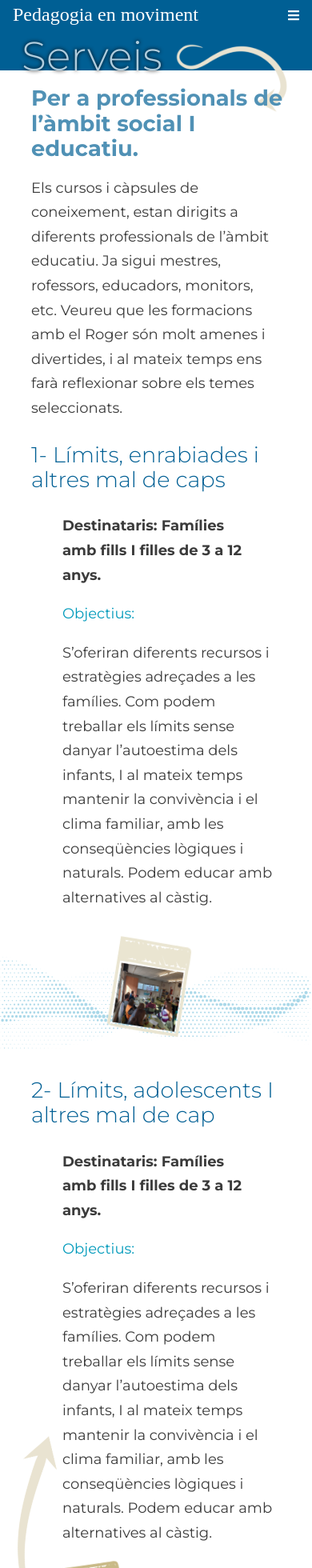
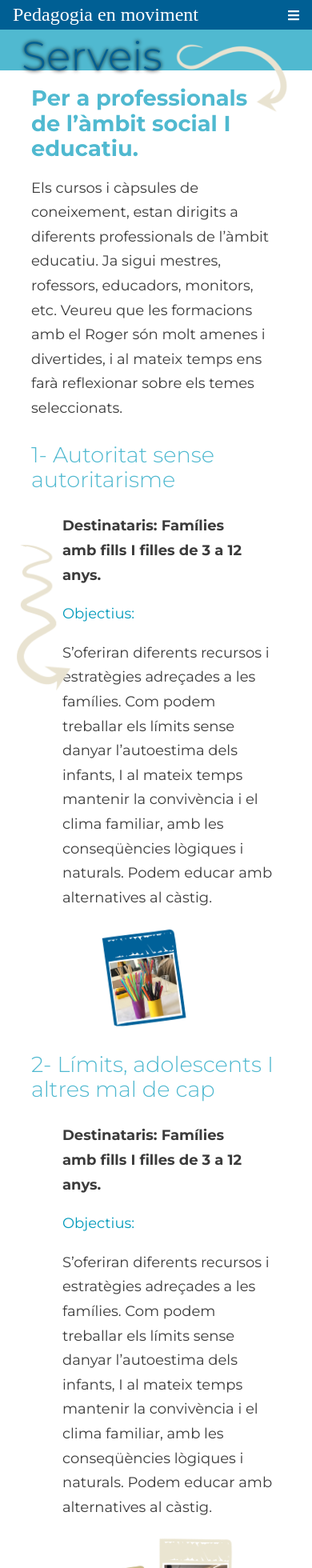
Before and after one commit to devlitus/vite-roger, a React (Vite) app: page /bissnes in a window 390 px wide. Shown: the top 1960 px of the page at 80% size. Built offline with nearby package versions, Linux system fonts and the light colour scheme; a web font is replaced by a local one.

Commit message:
Component Bissnes
Modify styles and structure html

```diff
--- a/src/pages/bissnes/bissnes.css
+++ b/src/pages/bissnes/bissnes.css
@@ -1,5 +1,5 @@
-.family-header {
-  background-color: var(--primaryColor);
+.bissnes-header {
+  background-color: var(--senaryColor);
   height: 13vw;
   display: flex;
   flex-flow: row nowrap;
@@ -7,135 +7,54 @@
   align-items: flex-start;
   gap: 0 2rem;
 }
-.family-header h1 {
+.bissnes-header h1 {
   margin: 1vw 0 0 0;
   padding: 0;
   font-size: clamp(5vw, 13vw, 25vw);
   font-weight: var(--fontWeightLight);
-  color: var(--quaternaryColor);
+  color: var(--primaryColor);
   text-shadow: 0 0 5px #000;
 }
-.image-rotate {
-  width: 37vw;
-  object-fit: cover;
-  right: 0;
-  margin-top: 4vw;
-}
-.family-content {
+.bissnes-content {
   max-width: 80vw;
   margin: auto;
 }
-.family-content h1 {
-  width: 17ch;
-  color: var(--quinaryColor);
+.bissnes-content h1 {
+  width: 15ch;
+  color: var(--senaryColor);
   font-size: 7vw;
   margin: 5vw 0 0 0;
 }
-.text {
-  width: 45ch;
-  font-size: 2.2vw;
-  line-height: 1.7;
-  color: var(--color);
-}
-.point-polaroid {
-  position: relative;
-}
-.image-point {
-  max-width: 100%;
-}
-.content-title {
+.bissnes-content-title {
   font-size: 3.5vw;
-  color: var(--primaryColor);
+  color: var(--senaryColor);
   font-weight: var(--fontWeightLight);
 }
-.text-center {
-  width: 65%;
-  margin: auto;
-  color: var(--color);
-  font-size: 2.5vw;
-  line-height: var(--lineHeight);
+.arrow-down {
+  position: absolute;
+  width: 17vw;
+  top: 10vw;
+  left: -14.5vw;
 }
-.text-center-bold {
-  font-weight: var(--fontWeightBold);
+.bissnes-polaroid-blue {
+  margin: 0 0 0 13.5vw;
+  transform: rotate(-8deg);
 }
-.text-center-blue {
-  color: var(--tertiaryColor);
+.bissnes-section-polaroid {
+  display: flex;
+  justify-content: center;
+  align-items: flex-start;
+  height: 31vw;
 }
-.text-center-normal {
-  width: 40ch;
-  color: var(--color);
-}
-.point-polaroid {
-  margin-top: 15vw;
-  position: relative;
-  margin-bottom: 9vw;
-}
-/* .image-point {
-  max-width: 100%;
-} */
-.takes-polaroid-image {
-  position: absolute;
-  top: -7.5vw;
-  left: 42vw;
-  transform: rotate(9deg);
-}
-.content-variant {
-  position: relative;
-}
-.arrow-up-rect {
-  position: absolute;
-  width: 20vw;
-  top: 23vw;
-  left: -16.5vw;
-  transform: rotate(-17deg);
-}
-.section-polaroid {
-  display: flex;
-  justify-content: space-evenly;
-}
-.takes-polaroid {
+.bissnes-polaroid {
   transform: rotate(-9deg);
-  margin-bottom: 10rem;
-}
-.takes-polaroid-blue {
-  margin-top: 2vw;
+  margin-top: 10vw;
 }
 @media screen and (max-width: 600px) {
-  .family-header {
+  .bissnes-header {
     gap: 0 1rem;
   }
-  .image-rotate {
-    top: 3.7rem;
-  }
-  .text {
-    width: 25ch;
-    font-size: var(--fontSize);
-  }
-  .content-title {
+  .bissnes-content-title {
     font-size: 1.7rem;
   }
-  .text-center {
-    width: 75%;
-    margin: auto;
-    font-size: var(--fontSize);
-  }
-  .text-center-normal {
-    width: 22ch;
-  }
-  .point-polaroid {
-    margin-bottom: 4.5vw;
-  }
-  .takes-polaroid-image {
-    position: absolute;
-    top: -6.5vw;
-    left: 35vw;
-  }
-  .arrow-up-rect {
-    width: 22vw;
-    top: 94vw;
-    left: -17.5vw;
-  }
-  .takes-polaroid {
-    margin-bottom: 5rem;
-  }
 }
--- a/src/pages/bissnes/bissnes.jsx
+++ b/src/pages/bissnes/bissnes.jsx
@@ -6,7 +6,7 @@
   const { t } = useTranslation();
   return (
     <main className="family-wrapper">
-      <header className="family-header">
+      <header className="bissnes-header">
         <h1>{t("home.titleSection")}</h1>
         <img
           className="image-rotate"
@@ -14,46 +14,49 @@
           alt=""
         />
       </header>
-      <div className="family-content">
+      <div className="bissnes-content">
         <h1 className="">{t("bissnes.titleh1")}</h1>
         <p className="text">{t("bissnes.text1")}</p>
-        <h3 className="content-title">1- {t("family.talks.1.title")}</h3>
-        <div className="text-center">
-          <p className="text-center-bold">{t("family.talks.1.destination")}</p>
-          <p className="text-center-blue">{t("family.talks.1.object")}</p>
-          <p className="text-center-normal">{t("family.talks.1.objective")}</p>
+        <h3 className="bissnes-content-title">
+          1- {t("bissnes.talks.1.title")}
+        </h3>
+        <div className="text-center content-variant">
+          <p className="text-center-bold">{t("bissnes.talks.1.destination")}</p>
+          <p className="text-center-blue">{t("bissnes.talks.1.object")}</p>
+          <p className="text-center-normal">{t("bissnes.talks.1.objective")}</p>
+          <img
+            className="arrow-down"
+            src="/assets/resources/arrowDown.png"
+            alt=""
+          />
+          <div className="bissnes-polaroid-blue">
+            <CardPolaroid src="/assets/resources/polaroidBlueRect.png" />
+          </div>
         </div>
       </div>
-      <div className="point-polaroid">
+
+      <div className="bissnes-content ">
+        <h3 className="bissnes-content-title">
+          2- {t("bissnes.talks.2.title")}
+        </h3>
+        <div className="text-center ">
+          <p className="text-center-bold">{t("bissnes.talks.2.destination")}</p>
+          <p className="text-center-blue">{t("bissnes.talks.1.object")}</p>
+          <p className="text-center-normal">{t("bissnes.talks.2.objective")}</p>
+        </div>
+      </div>
+      <div className="bissnes-section-polaroid">
+        <div className="bissnes-polaroid">
+          <CardPolaroid src="/assets/resources/polaroidClaraRectaImage.png" />
+        </div>
+        <CardPolaroid src="/assets/resources/polaroidWhiteRect.png" />
+      </div>
+      <div>
         <img
           className="image-point"
           src="/assets/resources/pointsClaros.png"
           alt=""
         />
-        <div className="takes-polaroid-image">
-          <CardPolaroid src="/assets/resources/polaroidWhiteRect.png" />
-        </div>
-      </div>
-      <div className="family-content ">
-        <h3 className="content-title">2- {t("family.talks.2.title")}</h3>
-        <div className="text-center content-variant">
-          <p className="text-center-bold">{t("family.talks.2.destination")}</p>
-          <p className="text-center-blue">{t("family.talks.1.object")}</p>
-          <p className="text-center-normal">{t("family.talks.2.objective")}</p>
-          <img
-            className="arrow-up-rect"
-            src="/assets/resources/arrowUpRect.png"
-            alt=""
-          />
-        </div>
-      </div>
-      <div className="section-polaroid">
-        <div className="takes-polaroid">
-          <CardPolaroid src="/assets/resources/polaroidClaraRectaImage.png" />
-        </div>
-        <div className="takes-polaroid-blue">
-          <CardPolaroid src="/assets/resources/polaroidBlueRect.png" />
-        </div>
       </div>
       <Footer />
     </main>
```
